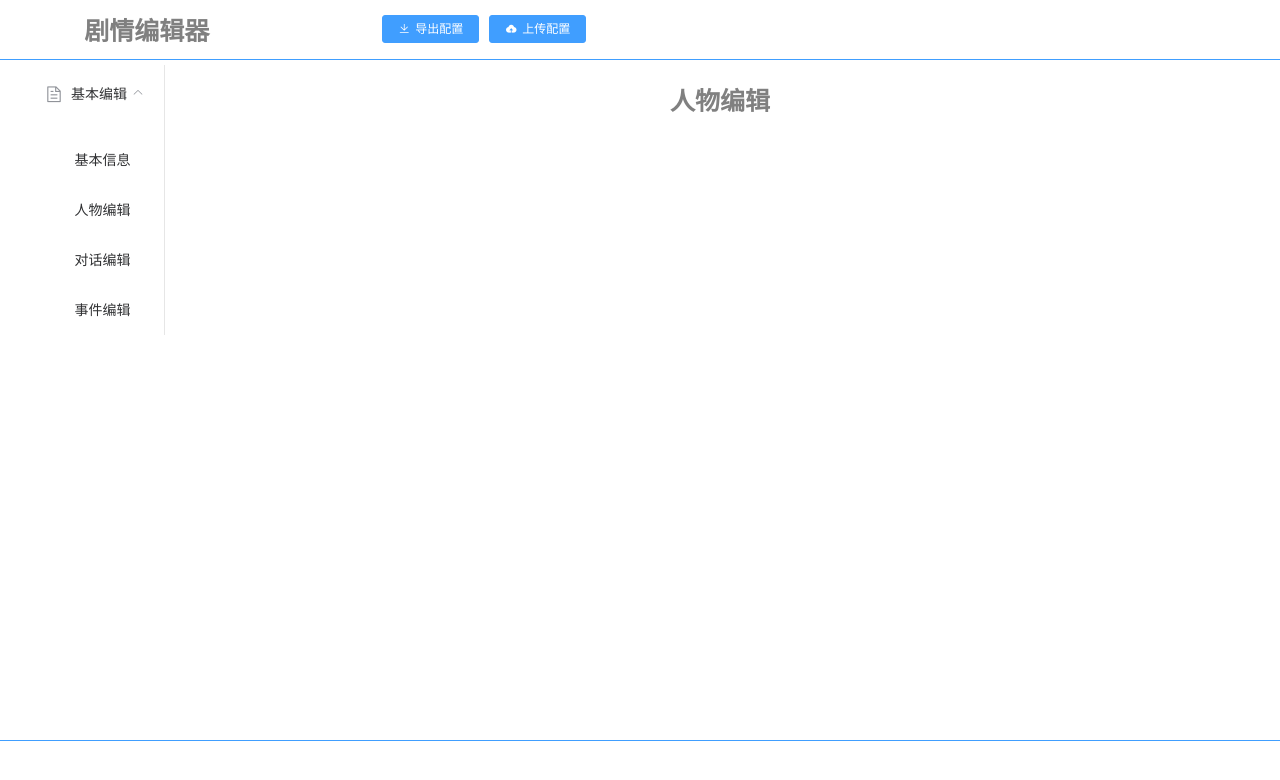
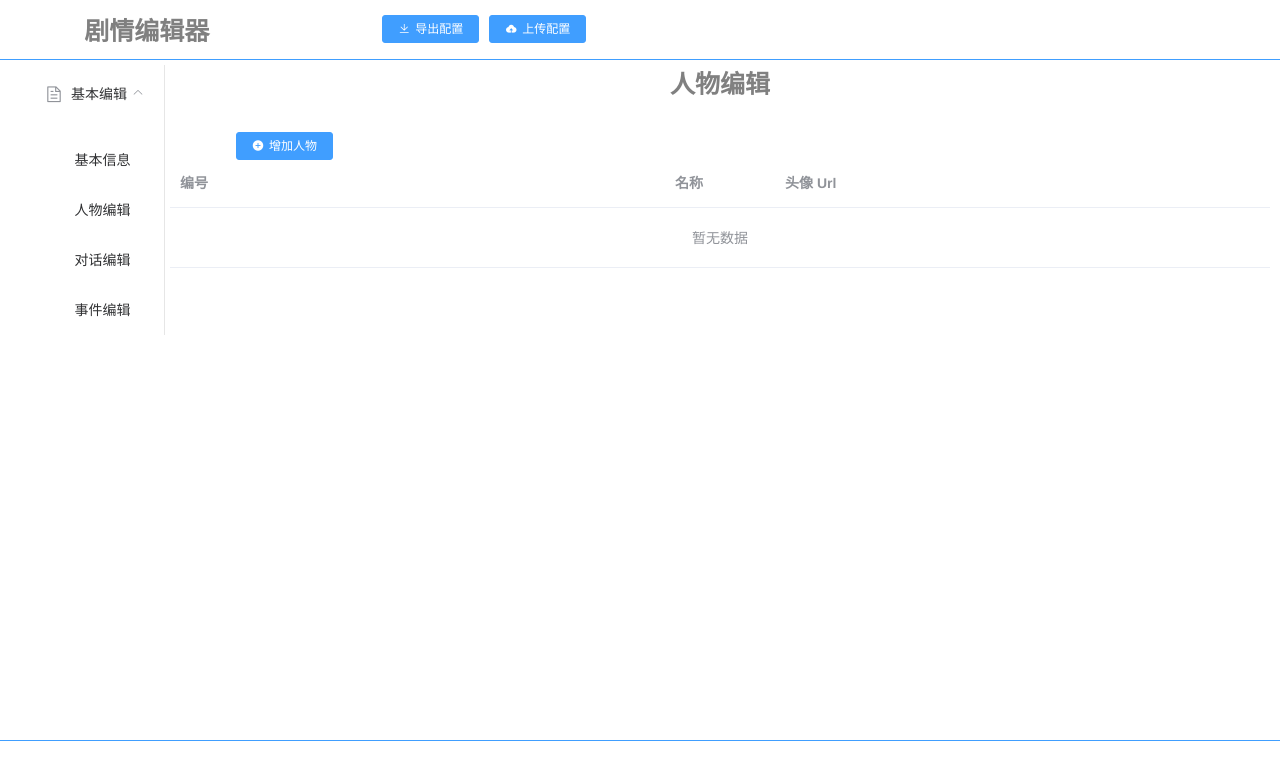
Before and after one commit to huanyuanmountain/plot-editor, a Vue app: page /#/home/person in a window 1280 px wide. Shown: the top 780 px of the page. Built offline with nearby package versions, Linux system fonts and the light colour scheme.

Commit message:
update person edit

```diff
--- a/src/components/PersonEdit.vue
+++ b/src/components/PersonEdit.vue
@@ -1,13 +1,55 @@
 <template>
   <div>
-    <h1 class="title">人物编辑</h1>
+    <h3 class="title">人物编辑</h3>
+    <br />
+    <el-row>
+      <el-col :span="5">
+        <el-button
+          @click="addPersonToList"
+          class="button"
+          type="primary"
+          icon="el-icon-circle-plus"
+          size="mini"
+        >增加人物</el-button>
+      </el-col>
+    </el-row>
+
+    <el-table :data="personList">
+      <el-table-column label="编号">
+        <template slot-scope="scope">
+          <span>{{ scope.row.id }}</span>
+        </template>
+      </el-table-column>
+
+      <el-table-column label="名称" width="110">
+        <template slot-scope="scope">
+          <span>{{ scope.row.name }}</span>
+        </template>
+      </el-table-column>
+
+      <el-table-column label="头像 Url">
+        <template slot-scope="scope">
+          <span>{{ scope.row.avatar }}</span>
+        </template>
+      </el-table-column>
+    </el-table>
   </div>
 </template>
 
 <script>
+import { mapState, mapMutations } from 'vuex'
 
 export default {
-  name: 'personEditor'
+  name: 'personEditor',
+  computed: {
+    ...mapState({
+      personList: state => state.plotData.person,
+    })
+  },
+  methods: {
+    ...mapMutations(['addPersonToList'])
+  }
+
 }
 </script>
 
--- a/src/store/index.js
+++ b/src/store/index.js
@@ -23,13 +23,16 @@ export default new Vuex.Store({
         changeVersion(state, version) {
             state.plotData.version = version
         },
-        addPerson(state) {
+        addPersonToList(state) {
             const personItem = {
                 id: '',
                 name: '',
                 avatar: ''
             }
             state.plotData.person.push(personItem)
-        }
+        },
+        changePersonList(state, parm) {
+            state.playerList[parm.index].role = parm.role
+        },
     },
 })
```
